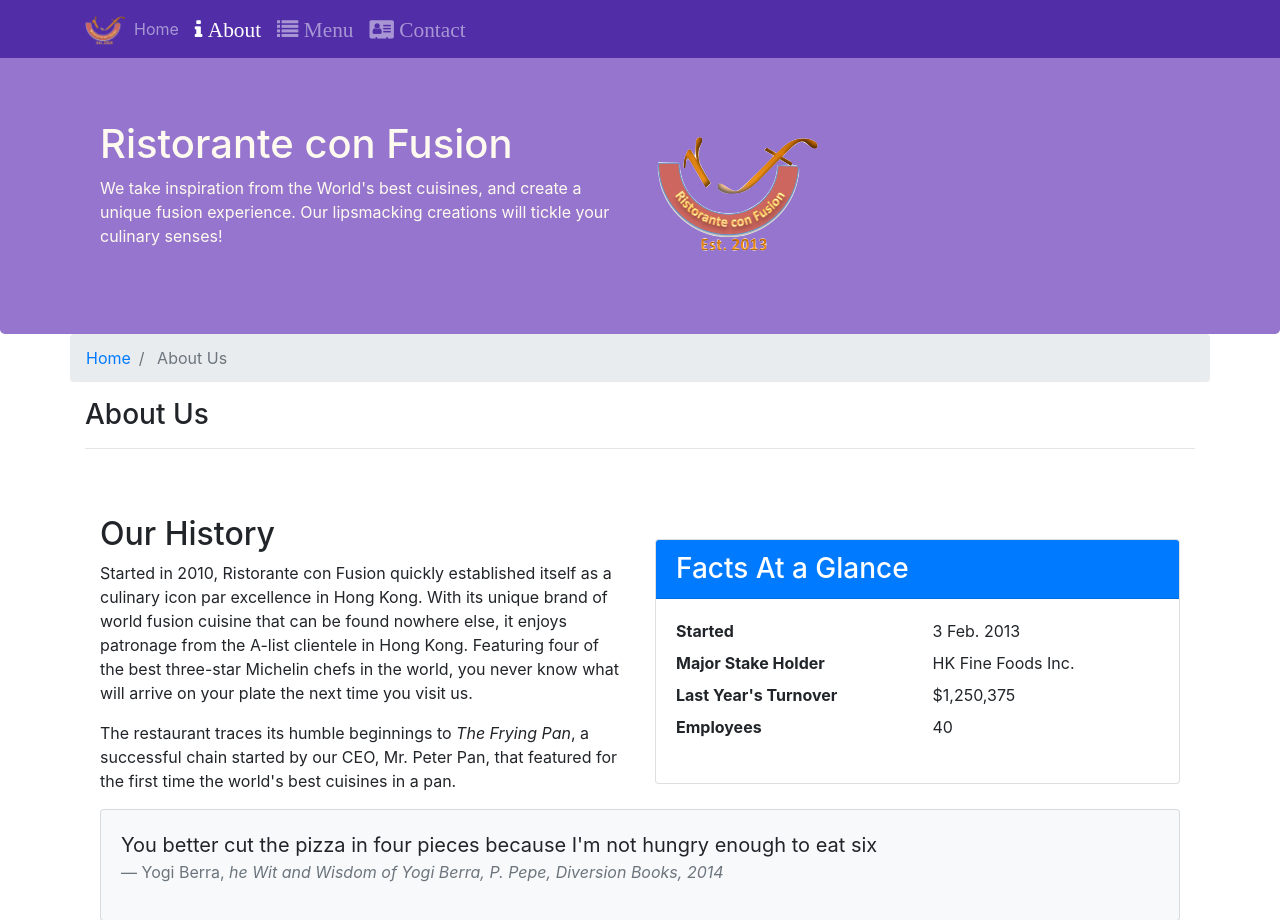
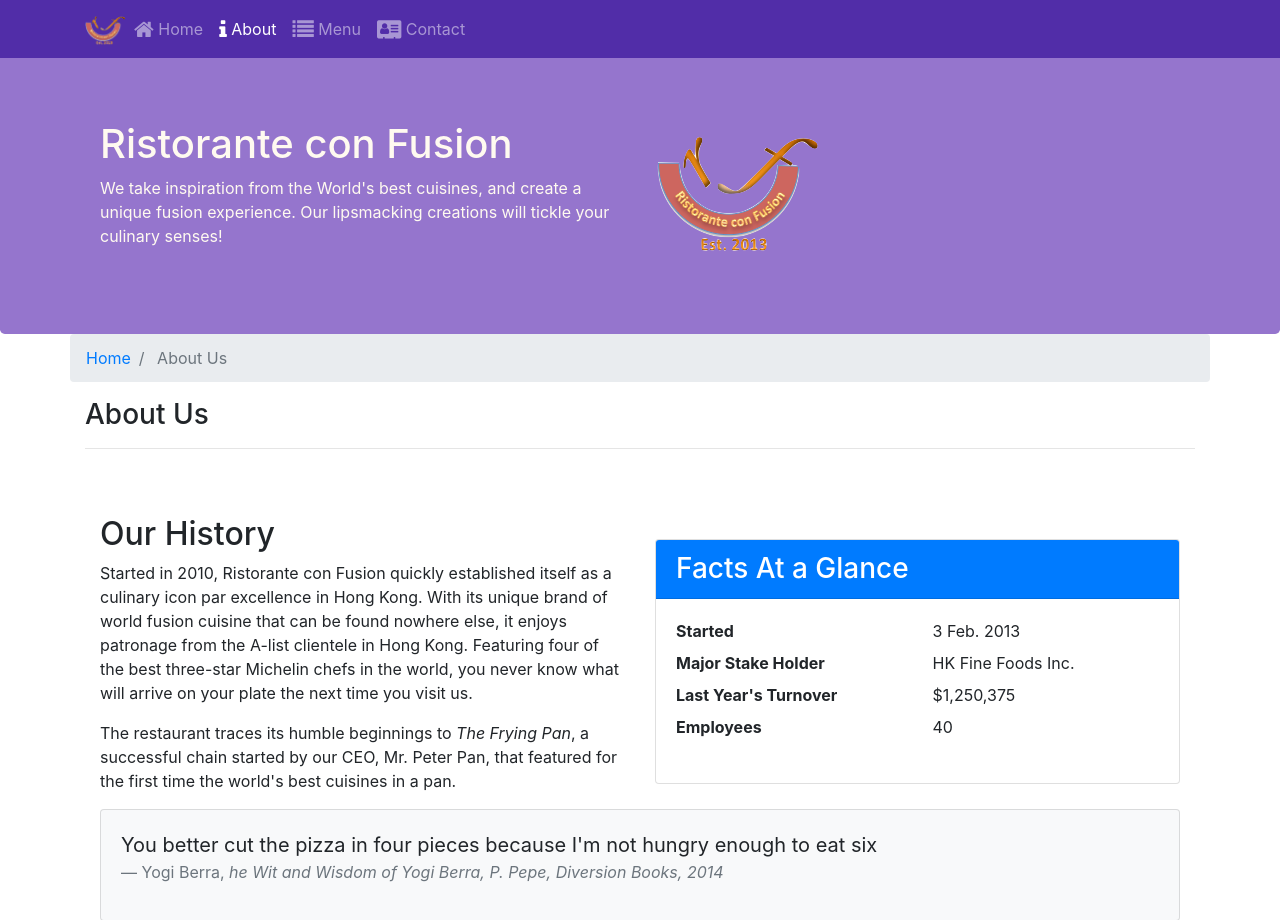
Before and after one commit to yahiasalem94/Exercises, a website: page aboutus.html in a window 1280 px wide. Shown: the top 920 px of the page. Drawn offline with nearby package versions, Linux system fonts and the light colour scheme.

Commit message:
NPM Scripts Part 2

```diff
--- a/aboutus.html
+++ b/aboutus.html
@@ -7,11 +7,14 @@
     <meta name="viewport" content="width=device-width, initial-scale=1, shrink-to-fit=no">
     <meta http-equiv="x-ua-compatible" content="ie=edge">
 
+    <!-- build:css css/main.css -->
     <!-- Bootstrap CSS -->
     <link rel="stylesheet" href="node_modules/bootstrap/dist/css/bootstrap.min.css">
     <link rel="stylesheet" href="node_modules/font-awesome/css/font-awesome.min.css">
     <link rel="stylesheet" href="node_modules/bootstrap-social/bootstrap-social.css">
     <link rel="stylesheet" href="css/styles.css">
+     <!-- endbuild -->
+
     <title>Ristorante Con Fusion: About Us</title>
 
 </head>
@@ -25,10 +28,10 @@
             <a class="navbar-brand mr-auto" href="./index.html"><img src="img/logo.png" height="30" width="41"></a>
             <div class="collapse navbar-collapse" id="Navbar">
             <ul class="navbar-nav mr-auto">
-                <li class="nav-item"><a class="nav-link" href="./index.html" <span class="fa fa-home fa-lg"> Home</a></li>
-                <li class="nav-item active"><a class="nav-link" href="£"><span class="fa fa-info fa-lg"> About</a></li>
-                <li class="nav-item"><a class="nav-link" href="#"> <span class="fa fa-list fa-lg"> Menu</a></li>
-                <li class="nav-item"><a class="nav-link" href="./contactus.html"><span class="fa fa-address-card fa-lg"> Contact</a></li>
+                <li class="nav-item"><a class="nav-link" href="./index.html" ><span class="fa fa-home fa-lg"></span> Home</a></li>
+                <li class="nav-item active"><a class="nav-link" href="£"><span class="fa fa-info fa-lg"></span> About</a></li>
+                <li class="nav-item"><a class="nav-link" href="#"> <span class="fa fa-list fa-lg"></span> Menu</a></li>
+                <li class="nav-item"><a class="nav-link" href="./contactus.html"><span class="fa fa-address-card fa-lg"></span> Contact</a></li>
             </ul>
         </div>
         </div>
@@ -258,11 +261,13 @@
            </div>
         </div>
     </footer>
-       <!-- jQuery first, then Popper.js, then Bootstrap JS. -->
+
+    <!-- build:js js/main.js -->
     <script src="node_modules/jquery/dist/jquery.slim.min.js"></script>
     <script src="node_modules/popper.js/dist/umd/popper.min.js"></script>
     <script src="node_modules/bootstrap/dist/js/bootstrap.min.js"></script>
     <script src="js/scripts.js"></script>
+    <!-- endbuild -->
 </body>
 
 </html>
```
Also changed, not shown: contactus.html (+5 -1 lines), index.html (+8 -4 lines), package.json (+15 -5 lines), 2 other files.
